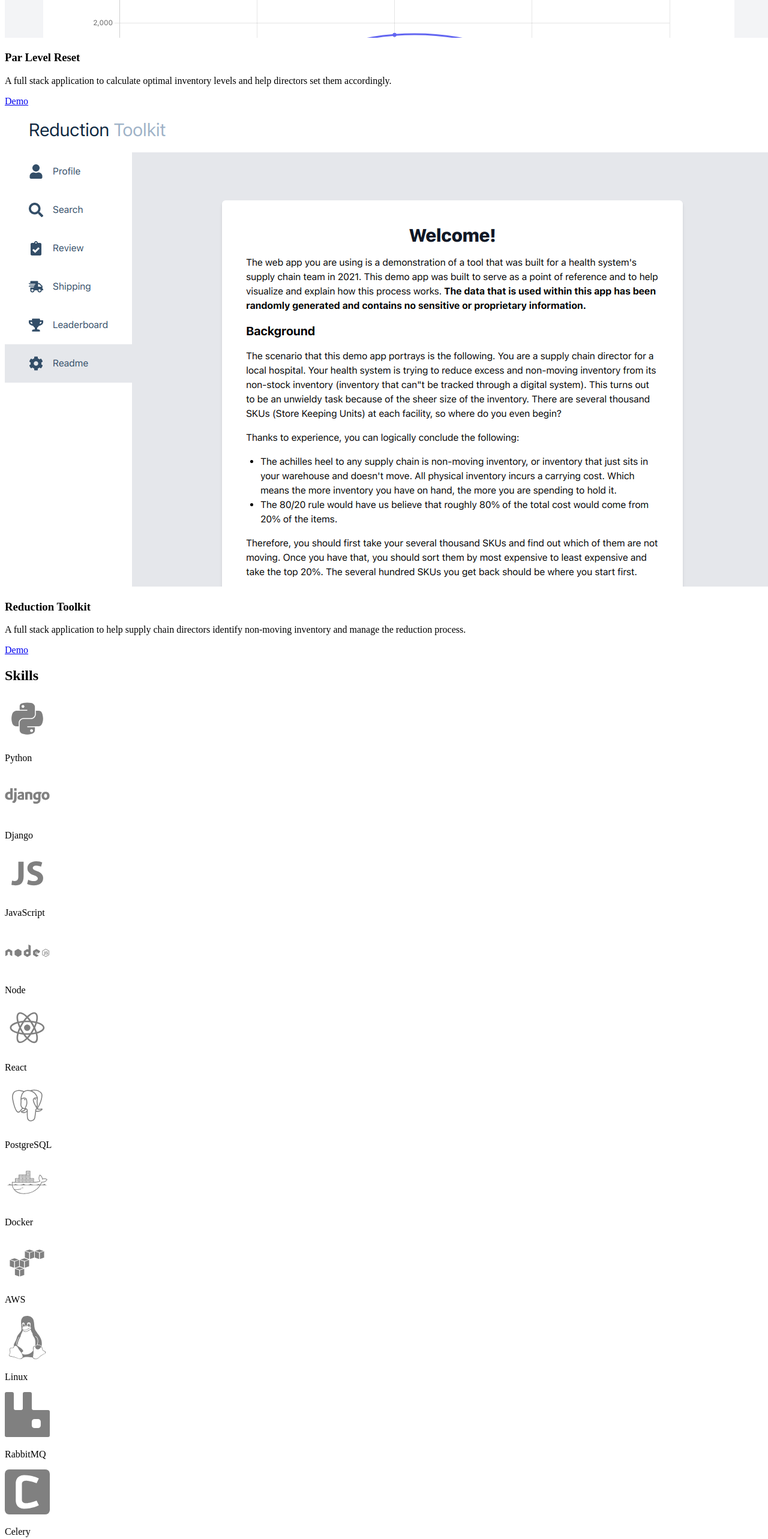
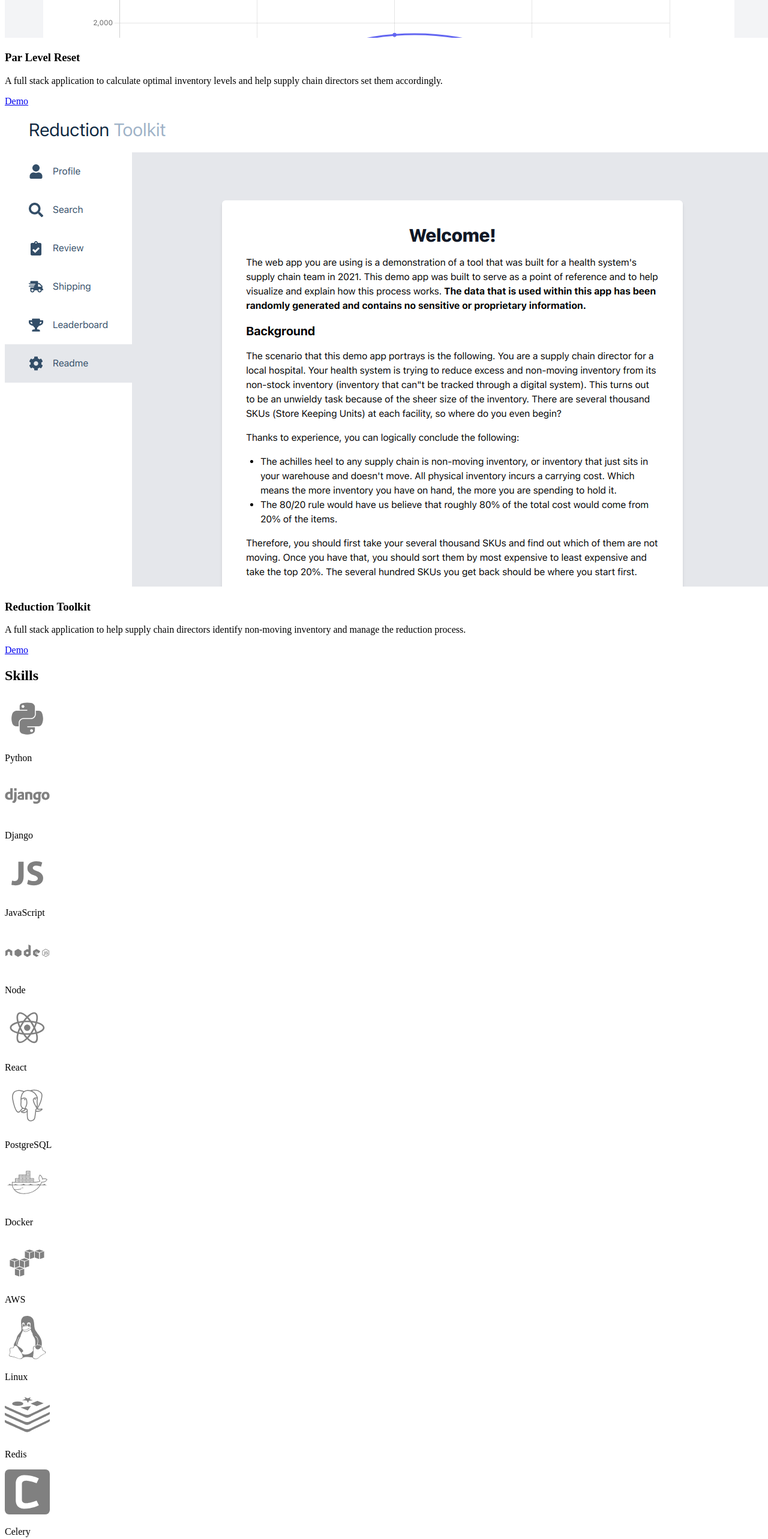
Before and after one commit to jprice8/portfolio-site, a Next.js app: page / in a window 1280 px wide. Shown: the part 1080-3646 px from the top of the page at 60% size. Built offline with nearby package versions, Linux system fonts and the light colour scheme; no server answers.

Commit message:
Swap out RabbitMQ for Redis.

```diff
--- a/components/About.js
+++ b/components/About.js
@@ -17,9 +17,8 @@ const About = () => {
           chain analytics. Some of the tools I&apos;ve worked with in the past
           include{" "}
           <span className="font-bold">
-            Python, Django, Javascript, React, Redux, GraphQL, Node.js,
-            Next.js, PostgreSQL, AWS, GCP, Docker, Kubernetes, Git, HTML, TailwindCSS,
-            and CSS.
+            Python, Django, Javascript, React, Redux, Node.js,
+            Next.js, PostgreSQL, Redis, NGINX, AWS, GCP, Docker, Kubernetes, Git, HTML, and TailwindCSS.
           </span>
         </p>
 
--- a/components/Projects.js
+++ b/components/Projects.js
@@ -6,7 +6,7 @@ const projects = [
     id: 1,
     title: "Par Level Reset",
     description:
-      "A full stack application to calculate optimal inventory levels and help directors set them accordingly.",
+      "A full stack application to calculate optimal inventory levels and help supply chain directors set them accordingly.",
     tools: "Python, Django, Celery, RabbitMQ, PostgreSQL, ReactJS, AWS.",
     image: "/plr_demo.png",
     link: "https://par-level-reset-demo.vercel.app/",
--- a/components/Skills.js
+++ b/components/Skills.js
@@ -14,7 +14,7 @@ import {
   DiLinux,
 } from "react-icons/di"
 
-import { SiApachekafka, SiApacheairflow, SiNextdotjs, SiRabbitmq, SiCelery } from 'react-icons/si'
+import { SiApachekafka, SiApacheairflow, SiNextdotjs, SiRabbitmq, SiCelery, SiRedis } from 'react-icons/si'
 
 const Skills = () => {
   return (
@@ -73,8 +73,8 @@ const Skills = () => {
 
       <div className="flex justify-evenly mt-4 max-w-3xl mx-auto">
         <div>
-          <SiRabbitmq style={{color: 'gray', fontSize: '75px' }} />
-          <p className="text-gray-500 text-center mt-2">RabbitMQ</p>
+          <SiRedis style={{color: 'gray', fontSize: '75px' }} />
+          <p className="text-gray-500 text-center mt-2">Redis</p>
         </div>
 
         <div>
```
Also changed, not shown: 1 other file (tests, documents, lock files or other folders).
